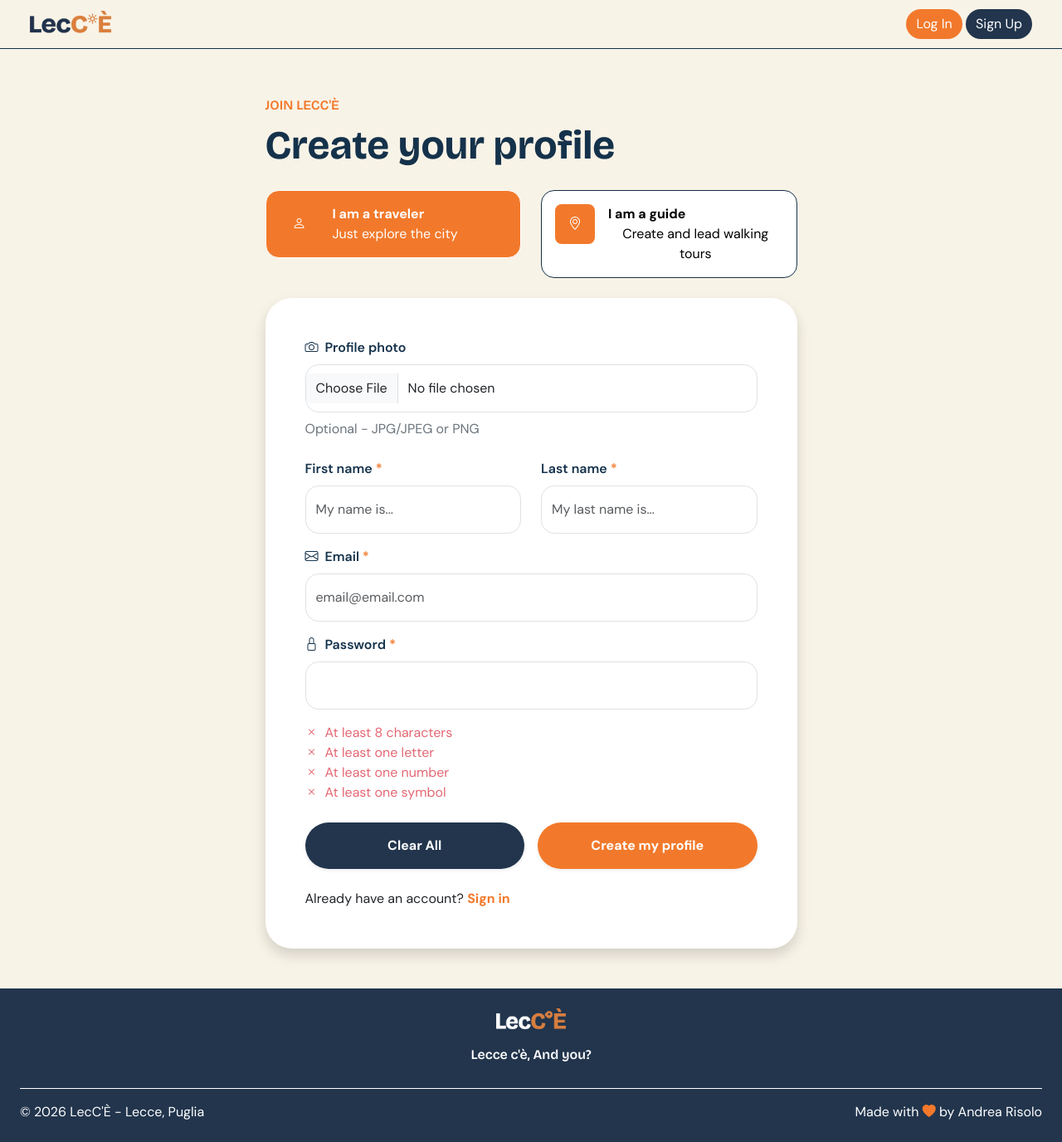
After one commit to NotNandRea/lec-ce, a Flask app: page /login in a window 1280 px wide. The commit adds this page. Shown: the whole page at 83% size. Run offline with Flask 3, Linux system fonts and the light colour scheme.

Commit message:
Feat: implement register.html page

```diff
--- a/app.py
+++ b/app.py
@@ -104,7 +104,7 @@ def register_post():
     return "ok", 200
 
 @app.route("/login", methods=["POST"])
-def login():
+def login_post():
 
     user=request.form.to_dict()
 
@@ -156,3 +156,11 @@ def home():
     today=date.today()
 
     return render_template("home.html", tours=tours, tour_number=tour_numnber, guides_number=guides_number, participants_number=participants_number, random_tour=random_tour, languages_number=languages_number, themes_number=themes_number, today=today)
+
+@app.route("/register")
+def register():
+    return render_template("register.html")
+
+@app.route("/login")
+def login():
+    return render_template("register.html")
--- a/static/css/style.css
+++ b/static/css/style.css
@@ -19,8 +19,16 @@ body {
     color: #15324B;
 }
 
+.lecce-positive-color {
+    color: #68c87f;
+}
+
 .lecce-positive-background {
     background-color: #34d65a;
+}
+
+.lecce-negative-color {
+    color: #e46773;
 }
 
 .lecce-negative-background {
@@ -39,6 +47,12 @@ body {
 
 .lecce-primary-background {
     background-color: #F2792B;
+    color: white;
+}
+
+.lecce-primary-background-soft {
+    background-color: #f9c7a6;
+    color: white;
 }
 
 .lecce-secondary-background {
@@ -64,4 +78,38 @@ body {
     color: white;
     aspect-ratio: 1/1;
     border-radius: 50%;
+    height: 3rem;
+    width: 3rem;
+    display: flex;
+    align-items: center;
+    justify-content: center;
 }
+
+.lecce-register-checkbox {
+    color: black;
+    border: 0.01rem solid #15324B;
+    border-radius: 1000px;
+    background-color: white;
+}
+
+.lecce-register-checkbox:has(input:checked) {
+    color: white;
+    border: 0.01rem solid white;
+    border-radius: 1000px;
+    background-color: #F2792B;
+}
+
+.lecce-language-checkbox {
+    color: #15324B;
+    border: 0.01rem solid #15324B;
+    border-radius: 1000px;
+    background-color: white;
+    width: 7rem;
+}
+
+.lecce-language-checkbox:has(input:checked) {
+    color: white;
+    border: 0.01rem solid white;
+    border-radius: 1000px;
+    background-color: #F2792B;
+}
--- /dev/null
+++ b/static/javascript/check_password.js
@@ -0,0 +1,33 @@
+const password = document.getElementById("password");
+
+const passwordLength = document.getElementById("passwordLength");
+const passwordLetter = document.getElementById("passwordLetter");
+const passwordNumber = document.getElementById("passwordNumber");
+const passwordSymbol = document.getElementById("passwordSymbol");
+
+password.addEventListener("input", function () {
+    const value = password.value;
+
+    updatePasswordRule(passwordLength, value.length >= 8);
+    updatePasswordRule(passwordLetter, /[A-Za-z]/.test(value));
+    updatePasswordRule(passwordNumber, /[0-9]/.test(value));
+    updatePasswordRule(passwordSymbol, /[!@#$%^&*()_+=-]/.test(value));
+});
+
+function updatePasswordRule(rule, isValid) {
+    const icon = rule.querySelector("i");
+
+    if (isValid) {
+        rule.classList.add("lecce-positive-color");
+        rule.classList.remove("lecce-negative-color");
+
+        icon.classList.remove("bi-x");
+        icon.classList.add("bi-check-circle-fill");
+    } else {
+        rule.classList.remove("lecce-positive-color");
+        rule.classList.add("lecce-negative-color");
+
+        icon.classList.remove("bi-check-circle-fill");
+        icon.classList.add("bi-x");
+    }
+}
--- /dev/null
+++ b/static/javascript/show_languages.js
@@ -0,0 +1,15 @@
+const guideFields = document.getElementById("guideFields");
+const guideCheckbox = document.getElementById("guide");
+const participantCheckbox = document.getElementById("participant");
+
+guideCheckbox.addEventListener("change", function () {
+    if (guideCheckbox.checked) {
+        guideFields.classList.remove("d-none");
+    }
+});
+
+participantCheckbox.addEventListener("change", function () {
+    if (participantCheckbox.checked) {
+        guideFields.classList.add("d-none");
+    }
+});
--- a/templates/base.html
+++ b/templates/base.html
@@ -24,13 +24,14 @@
     <header class="lecce-header">
         <nav class="navbar mx-4">
             <div class="container-fluid d-flex align-items-center justify-content-between">
-                <a class="navbar-brand d-flex align-items-center" href="#">
+                <a class="navbar-brand d-flex align-items-center" href="{{ url_for('home') }}">
                     <img class="lecce-logo p-0 m-0"
                         src="{{ url_for('static', filename='images/utility_images/LecCE_logo_primary.png') }}"
                         alt="LecCÈ Logo">
                 </a>
                 <div>
-                    <button class="btn lecce-btn lecce-primary-background">Log In</button>
+                    <button class="btn lecce-btn lecce-primary-background" href="{{ url_for('login') }}">Log In</button>
+                    <a class="btn lecce-btn lecce-secondary-background" href="{{ url_for('register') }}">Sign Up</a>
                 </div>
             </div>
         </nav>
@@ -54,7 +55,7 @@
     </div>
 
 
-    <footer class="lecce-secondary-background mt-5 p-4">
+    <footer class="lecce-secondary-background mt-1 p-4">
 
         <div class="d-flex flex-column align-items-center text-center">
             <img class="lecce-logo mb-2"
@@ -84,8 +85,9 @@
         crossorigin="anonymous"></script>
 
     <!-- My JavaScript -->
-    <script src="{{ url_for('static', filename='javascript/home_search.js') }}"></script>
-
+    <script src="{{ url_for('static', filename='javascript/search.js') }}"></script>
+    <script src="{{ url_for('static', filename='javascript/check_password.js') }}"></script>
+    <script src="{{ url_for('static', filename='javascript/show_languages.js') }}"></script>
 </body>
 
 </html>
--- /dev/null
+++ b/templates/register.html
@@ -0,0 +1,234 @@
+{% extends "base.html" %}
+
+{% block title %}Create Account{% endblock %}
+
+{% block content %}
+<main class="mx-4 my-5">
+
+    <section>
+        <div class="container">
+
+            <div class="row justify-content-center">
+                <div class="col-7">
+
+                    <div class="mb-4">
+                        <p class="lecce-text-impact lecce-primary-color my-2 fs-6 fw-semibold">JOIN LECC'È</p>
+
+                        <h1 class="display-5 fw-bold lecce-text-impact lecce-secondary-color">Create your profile</h1>
+                    </div>
+
+                    <form method="POST" enctype="multipart/form-data" action="{{ url_for('register_post') }}">
+
+                        <div class="row g-4 mb-4">
+
+                            <div class="col-6">
+
+                                <div class="btn lecce-register-checkbox w-100 p-3 rounded-4">
+                                    <input type="radio" class="btn-check" name="role" id="participant"
+                                        value="participant" checked>
+                                    <label class="d-flex flex-row gap-3" for="participant">
+
+                                        <span
+                                            class="profile-initials rounded-3 lecce-primary-background text-white d-flex align-items-center justify-content-center"><i
+                                                class="bi bi-person"></i></span>
+
+                                        <div class="d-flex flex-column align-items-start">
+                                            <span class="fw-bold">I am a traveler</span>
+                                            <span class="fs-6">Just explore the city</span>
+                                        </div>
+
+                                    </label>
+                                </div>
+
+                            </div>
+
+                            <div class="col-6">
+
+                                <div class="btn lecce-register-checkbox w-100 p-3 rounded-4">
+                                    <input type="radio" class="btn-check" name="role" id="guide" value="guide">
+                                    <label class="d-flex flex-row gap-3" for="guide">
+
+                                        <span
+                                            class="profile-initials rounded-3 lecce-primary-background text-white d-flex align-items-center justify-content-center"><i
+                                                class="bi bi-geo-alt"></i></span>
+
+                                        <div class="d-flex flex-column align-items-start">
+                                            <span class="fw-bold">I am a guide</span>
+                                            <span class="fs-6">Create and lead walking tours</span>
+                                        </div>
+
+                                    </label>
+                                </div>
+
+                            </div>
+                        </div>
+
+                        <div class="bg-white rounded-5 shadow p-5">
+
+                            <div class="mb-4">
+                                <label for="profile_photo" class="form-label fw-semibold lecce-secondary-color">
+                                    <i class="bi bi-camera me-1"></i>
+                                    Profile photo
+                                </label>
+
+                                <input class="form-control rounded-4 py-3" type="file" id="profile_photo"
+                                    name="profile_photo" accept="image/png, image/jpeg, image/jpg">
+
+                                <span class="d-block text-secondary fs-6 mt-2">
+                                    Optional - JPG/JPEG or PNG
+                                </span>
+                            </div>
+
+                            <div class="row g-4">
+                                <div class="col-6">
+                                    <label for="first_name" class="form-label fw-semibold lecce-secondary-color">
+                                        First name <span class="lecce-primary-color">*</span>
+                                    </label>
+
+                                    <input type="text" class="form-control rounded-4 py-3" id="first_name"
+                                        name="first_name" placeholder="My name is..." required>
+                                </div>
+
+                                <div class="col-6">
+                                    <label for="last_name" class="form-label fw-semibold lecce-secondary-color">
+                                        Last name <span class="lecce-primary-color">*</span>
+                                    </label>
+
+                                    <input type="text" class="form-control rounded-4 py-3" id="last_name"
+                                        name="last_name" placeholder="My last name is..." required>
+                                </div>
+                            </div>
+
+                            <div class="mt-3">
+                                <label for="email" class="form-label fw-semibold lecce-secondary-color">
+                                    <i class="bi bi-envelope me-1"></i>
+                                    Email <span class="lecce-primary-color">*</span>
+                                </label>
+
+                                <input type="email" class="form-control rounded-4 py-3" id="email" name="email"
+                                    placeholder="email@email.com" required>
+                            </div>
+
+                            <div class="mt-3">
+                                <label for="password" class="form-label fw-semibold lecce-secondary-color">
+                                    <i class="bi bi-lock me-1"></i>
+                                    Password <span class="lecce-primary-color">*</span>
+                                </label>
+
+                                <input type="password" class="form-control rounded-4 py-3" id="password" name="password"
+                                    required>
+
+                                <div class="mt-3 fs-6" id="passwordChecklist">
+
+                                    <div class="d-flex align-items-center gap-2 lecce-negative-color"
+                                        id="passwordLength">
+                                        <i class="bi bi-x"></i>
+                                        <span>At least 8 characters</span>
+                                    </div>
+
+                                    <div class="d-flex align-items-center gap-2 lecce-negative-color"
+                                        id="passwordLetter">
+                                        <i class="bi bi-x"></i>
+                                        <span>At least one letter</span>
+                                    </div>
+
+                                    <div class="d-flex align-items-center gap-2 lecce-negative-color"
+                                        id="passwordNumber">
+                                        <i class="bi bi-x"></i>
+                                        <span>At least one number</span>
+                                    </div>
+
+                                    <div class="d-flex align-items-center gap-2 lecce-negative-color"
+                                        id="passwordSymbol">
+                                        <i class="bi bi-x"></i>
+                                        <span>At least one symbol</span>
+                                    </div>
+
+                                </div>
+                            </div>
+
+                            <div class="mt-4 d-none" id="guideFields">
+                                <label class="form-label fw-semibold lecce-secondary-color">
+                                    <i class="bi bi-translate me-1"></i>
+                                    Languages spoken <span class="lecce-primary-color">*</span>
+                                </label>
+
+                                <div class="d-flex flex-wrap gap-3">
+
+                                    <div class="lecce-language-checkbox">
+                                        <input class="d-none" type="checkbox" name="languages" value="Italian"
+                                            id="italian">
+                                        <label class="px-4 py-3 fw-bold w-100 d-flex justify-content-center user-select-none" for="italian">
+                                            Italian
+                                        </label>
+                                    </div>
+                                    <div class="lecce-language-checkbox">
+                                        <input class="d-none" type="checkbox" name="languages" value="German"
+                                            id="german">
+                                        <label class="px-4 py-3 fw-bold w-100 d-flex justify-content-center user-select-none" for="german">
+                                            German
+                                        </label>
+                                    </div>
+                                    <div class="lecce-language-checkbox">
+                                        <input class="d-none" type="checkbox" name="languages" value="English"
+                                            id="english">
+                                        <label class="px-4 py-3 fw-bold w-100 d-flex justify-content-center user-select-none" for="english">
+                                            English
+                                        </label>
+                                    </div>
+                                    <div class="lecce-language-checkbox">
+                                        <input class="d-none" type="checkbox" name="languages" value="Spanish"
+                                            id="spanish">
+                                        <label class="px-4 py-3 fw-bold w-100 d-flex justify-content-center user-select-none" for="spanish">
+                                            Spanish
+                                        </label>
+                                    </div>
+                                    <div class="lecce-language-checkbox">
+                                        <input class="d-none" type="checkbox" name="languages" value="French"
+                                            id="french">
+                                        <label class="px-4 py-3 fw-bold w-100 d-flex justify-content-center user-select-none" for="french">
+                                            French
+                                        </label>
+                                    </div>
+                                    <div class="lecce-language-checkbox">
+                                        <input class="d-none" type="checkbox" name="languages" value="Russian"
+                                            id="russian">
+                                        <label class="px-4 py-3 fw-bold w-100 d-flex justify-content-center user-select-none" for="russian">
+                                            Russian
+                                        </label>
+                                    </div>
+
+                                </div>
+                            </div>
+
+                            <div class="d-flex justify-content-between gap-3">
+                                <button type="reset"
+                                    class="btn lecce-btn lecce-secondary-background py-3 mt-4 fw-bold shadow-sm w-100">
+                                    Clear All
+                                </button>
+                                <button type="submit"
+                                    class="btn lecce-btn lecce-primary-background py-3 mt-4 fw-bold shadow-sm w-100">
+                                    Create my profile
+                                </button>
+                            </div>
+
+                            <p class="fs-6 mt-4 mb-0">
+                                Already have an account?
+                                <a href="{{ url_for('login') }}"
+                                    class="lecce-primary-color fw-bold text-decoration-none">
+                                    Sign in
+                                </a>
+                            </p>
+
+                        </div>
+
+                    </form>
+
+                </div>
+            </div>
+
+        </div>
+    </section>
+
+</main>
+{% endblock %}
```
Also changed, not shown: templates/home.html (+3 -5 lines), database/database.db, static/javascript/search.js (renamed from static/javascript/home_search.js).
